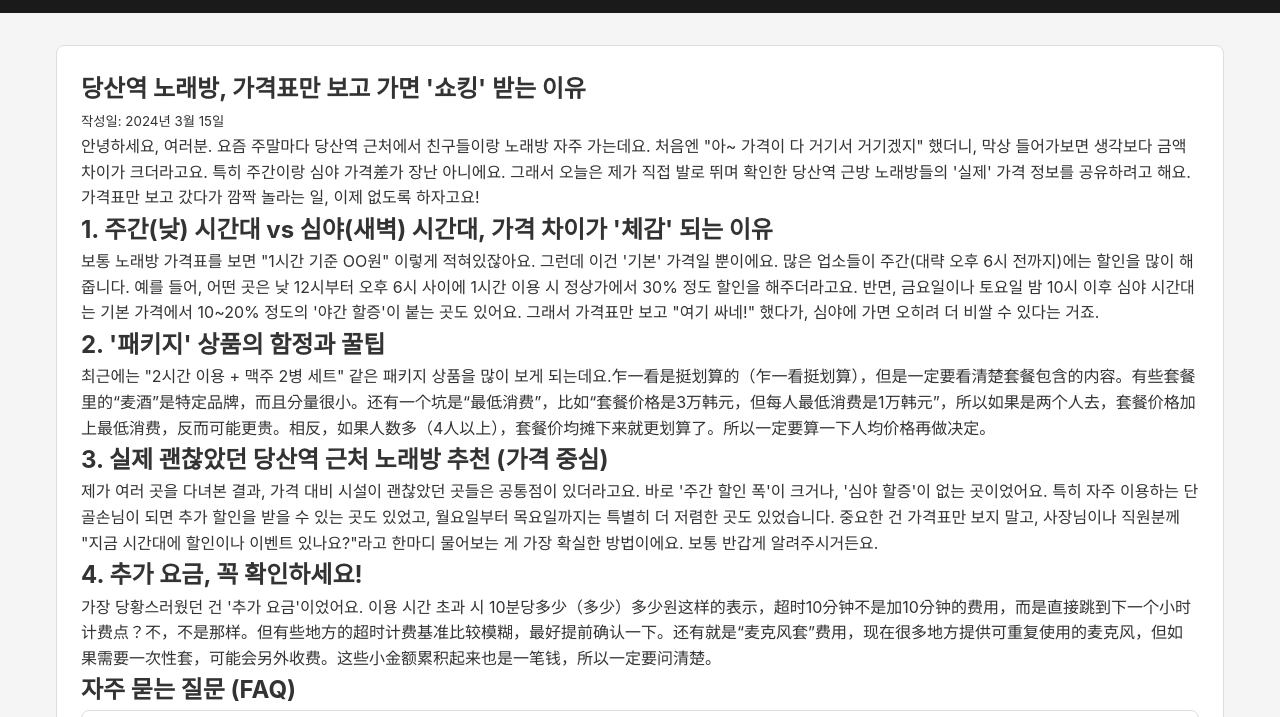
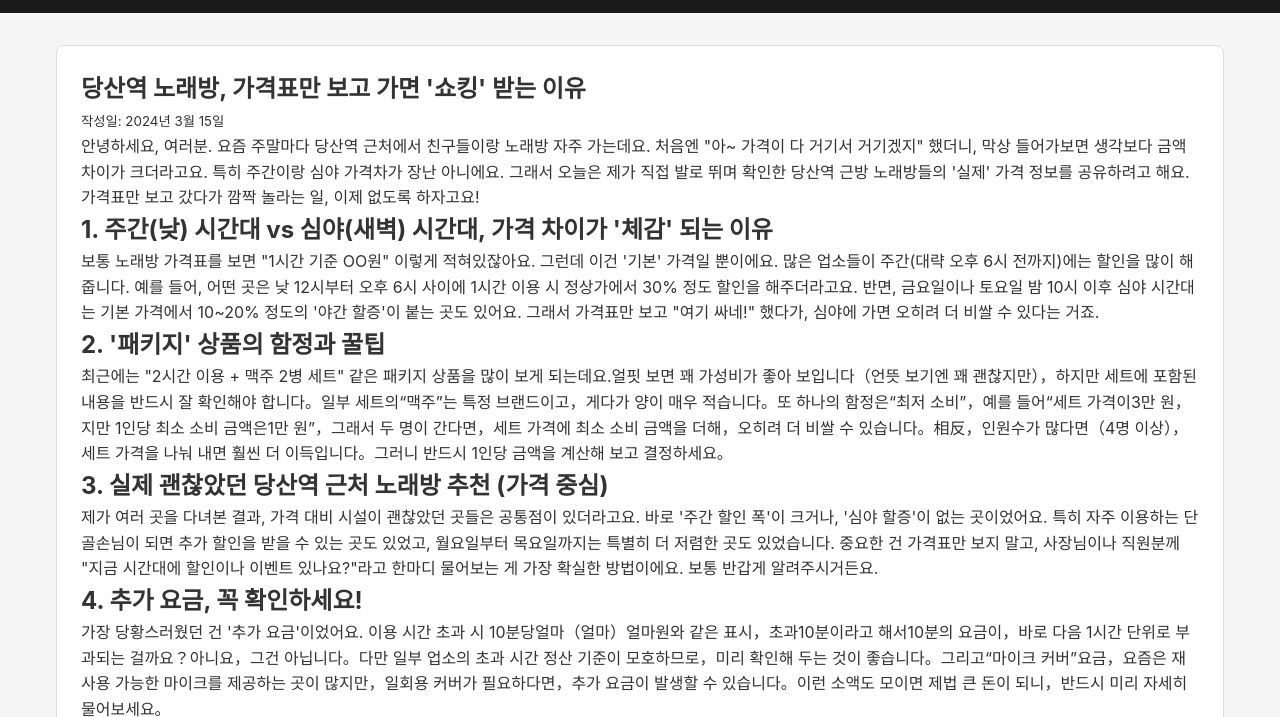
Before and after one commit to dydrkrtks7-cmd/bp-osaka-debt, a plain HTML site: page blog.html in a window 1280 px wide. Shown: the part 83-800 px from the top of the page. Drawn offline with Linux system fonts and the light colour scheme.

Commit message:
fix: 프롬프트 유출·한자 조각·반복 파손 제거 (2 files)

```diff
--- a/blog.html
+++ b/blog.html
@@ -63,19 +63,19 @@
             <h1>당산역 노래방, 가격표만 보고 가면 '쇼킹' 받는 이유</h1>
             <p><small>작성일: 2024년 3월 15일</small></p>
 
-            <p>안녕하세요, 여러분. 요즘 주말마다 당산역 근처에서 친구들이랑 노래방 자주 가는데요. 처음엔 "아~ 가격이 다 거기서 거기겠지" 했더니, 막상 들어가보면 생각보다 금액 차이가 크더라고요. 특히 주간이랑 심야 가격差가 장난 아니에요. 그래서 오늘은 제가 직접 발로 뛰며 확인한 당산역 근방 노래방들의 '실제' 가격 정보를 공유하려고 해요. 가격표만 보고 갔다가 깜짝 놀라는 일, 이제 없도록 하자고요!</p>
+            <p>안녕하세요, 여러분. 요즘 주말마다 당산역 근처에서 친구들이랑 노래방 자주 가는데요. 처음엔 "아~ 가격이 다 거기서 거기겠지" 했더니, 막상 들어가보면 생각보다 금액 차이가 크더라고요. 특히 주간이랑 심야 가격차가 장난 아니에요. 그래서 오늘은 제가 직접 발로 뛰며 확인한 당산역 근방 노래방들의 '실제' 가격 정보를 공유하려고 해요. 가격표만 보고 갔다가 깜짝 놀라는 일, 이제 없도록 하자고요!</p>
 
             <h2>1. 주간(낮) 시간대 vs 심야(새벽) 시간대, 가격 차이가 '체감' 되는 이유</h2>
             <p>보통 노래방 가격표를 보면 "1시간 기준 OO원" 이렇게 적혀있잖아요. 그런데 이건 '기본' 가격일 뿐이에요. 많은 업소들이 주간(대략 오후 6시 전까지)에는 할인을 많이 해줍니다. 예를 들어, 어떤 곳은 낮 12시부터 오후 6시 사이에 1시간 이용 시 정상가에서 30% 정도 할인을 해주더라고요. 반면, 금요일이나 토요일 밤 10시 이후 심야 시간대는 기본 가격에서 10~20% 정도의 '야간 할증'이 붙는 곳도 있어요. 그래서 가격표만 보고 "여기 싸네!" 했다가, 심야에 가면 오히려 더 비쌀 수 있다는 거죠.</p>
 
             <h2>2. '패키지' 상품의 함정과 꿀팁</h2>
-            <p>최근에는 "2시간 이용 + 맥주 2병 세트" 같은 패키지 상품을 많이 보게 되는데요.乍一看是挺划算的（乍一看挺划算），但是一定要看清楚套餐包含的内容。有些套餐里的“麦酒”是特定品牌，而且分量很小。还有一个坑是“最低消费”，比如“套餐价格是3万韩元，但每人最低消费是1万韩元”，所以如果是两个人去，套餐价格加上最低消费，反而可能更贵。相反，如果人数多（4人以上），套餐价均摊下来就更划算了。所以一定要算一下人均价格再做决定。</p>
+            <p>최근에는 "2시간 이용 + 맥주 2병 세트" 같은 패키지 상품을 많이 보게 되는데요.얼핏 보면 꽤 가성비가 좋아 보입니다（언뜻 보기엔 꽤 괜찮지만），하지만 세트에 포함된 내용을 반드시 잘 확인해야 합니다。일부 세트의“맥주”는 특정 브랜드이고，게다가 양이 매우 적습니다。또 하나의 함정은“최저 소비”，예를 들어“세트 가격이3만 원，지만 1인당 최소 소비 금액은1만 원”，그래서 두 명이 간다면，세트 가격에 최소 소비 금액을 더해，오히려 더 비쌀 수 있습니다。相反，인원수가 많다면（4명 이상），세트 가격을 나눠 내면 훨씬 더 이득입니다。그러니 반드시 1인당 금액을 계산해 보고 결정하세요。</p>
 
             <h2>3. 실제 괜찮았던 당산역 근처 노래방 추천 (가격 중심)</h2>
             <p>제가 여러 곳을 다녀본 결과, 가격 대비 시설이 괜찮았던 곳들은 공통점이 있더라고요. 바로 '주간 할인 폭'이 크거나, '심야 할증'이 없는 곳이었어요. 특히 자주 이용하는 단골손님이 되면 추가 할인을 받을 수 있는 곳도 있었고, 월요일부터 목요일까지는 특별히 더 저렴한 곳도 있었습니다. 중요한 건 가격표만 보지 말고, 사장님이나 직원분께 "지금 시간대에 할인이나 이벤트 있나요?"라고 한마디 물어보는 게 가장 확실한 방법이에요. 보통 반갑게 알려주시거든요.</p>
 
             <h2>4. 추가 요금, 꼭 확인하세요!</h2>
-            <p>가장 당황스러웠던 건 '추가 요금'이었어요. 이용 시간 초과 시 10분당多少（多少）多少원这样的表示，超时10分钟不是加10分钟的费用，而是直接跳到下一个小时计费点？不，不是那样。但有些地方的超时计费基准比较模糊，最好提前确认一下。还有就是“麦克风套”费用，现在很多地方提供可重复使用的麦克风，但如果需要一次性套，可能会另外收费。这些小金额累积起来也是一笔钱，所以一定要问清楚。</p>
+            <p>가장 당황스러웠던 건 '추가 요금'이었어요. 이용 시간 초과 시 10분당얼마（얼마）얼마원와 같은 표시，초과10분이라고 해서10분의 요금이，바로 다음 1시간 단위로 부과되는 걸까요？아니요，그건 아닙니다。다만 일부 업소의 초과 시간 정산 기준이 모호하므로，미리 확인해 두는 것이 좋습니다。그리고“마이크 커버”요금，요즘은 재사용 가능한 마이크를 제공하는 곳이 많지만，일회용 커버가 필요하다면，추가 요금이 발생할 수 있습니다。이런 소액도 모이면 제법 큰 돈이 되니，반드시 미리 자세히 물어보세요。</p>
 
             <h2>자주 묻는 질문 (FAQ)</h2>
             <div class="card">
```
Also changed, not shown: index.html (+1 -1 lines).
